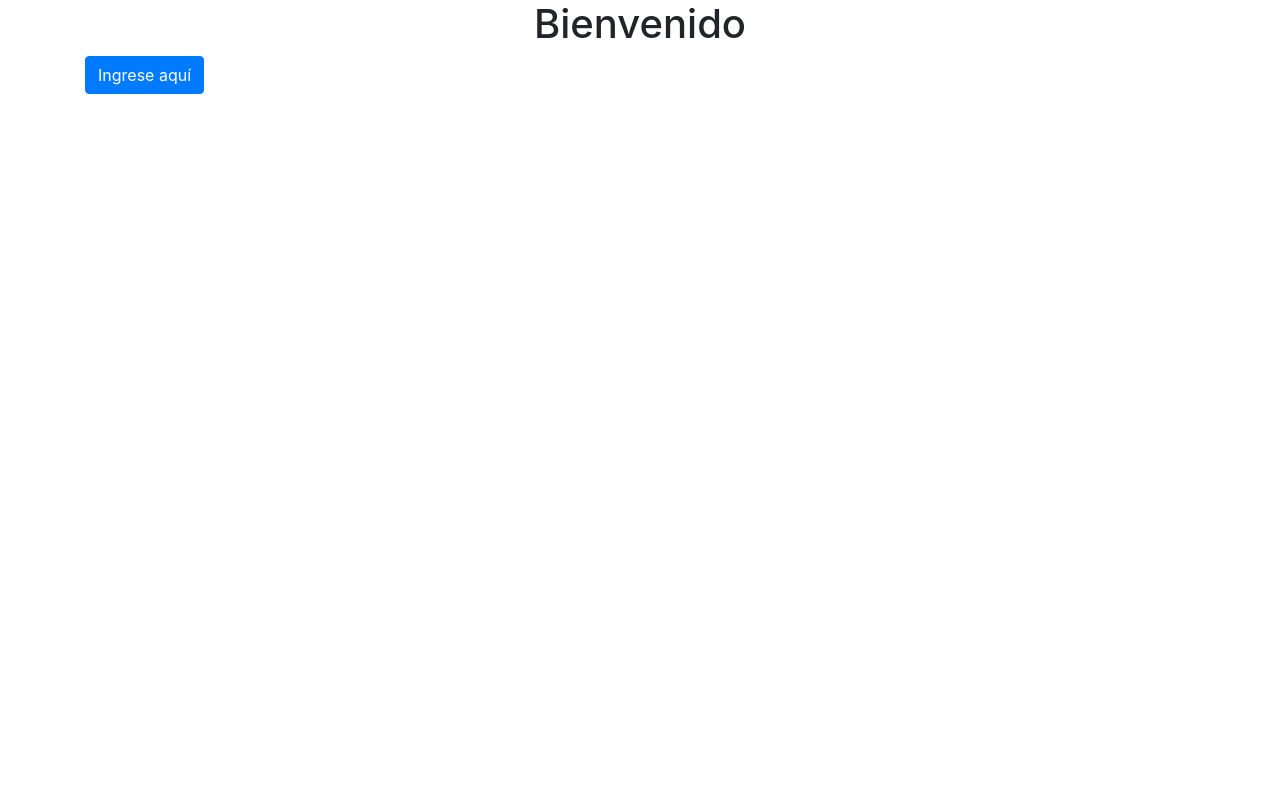
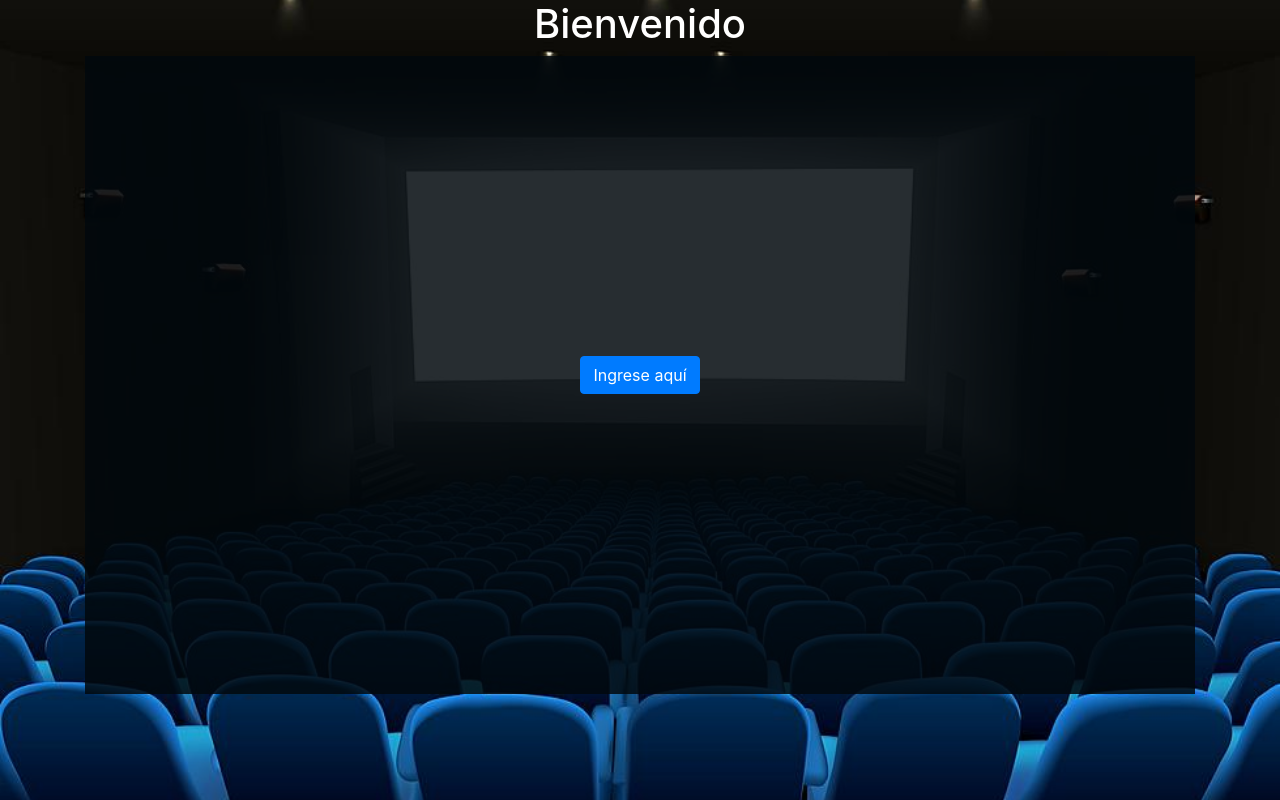
Before and after one commit to jcmina88/appMoviePDO, a PHP site: page / in a window 1280 px wide. Run offline with PHP 8.4, Linux system fonts and the light colour scheme; some libraries are stand-ins or nearby versions.

Commit message:
Se agrega imágen de fondo y etiqueta wrapper en welcome.php

```diff
--- /dev/null
+++ b/assets/css/style.css
@@ -0,0 +1,14 @@
+body {
+    height: 100vh;
+    background: url("../img/MovieTheater-898266112.jpg") 50% fixed;
+    background-size: cover;
+  }
+
+  .wrapper {
+    display: flex;
+    justify-content: center;
+    width: 100%;
+    min-height: 100%;
+    padding: 300px;
+    background: rgba(2, 9, 14, 0.85);
+  }
--- a/views/welcome.php
+++ b/views/welcome.php
@@ -6,13 +6,16 @@
     <title>AppPeliculas</title>
 
     <link rel="stylesheet" href="assets/css/bootstrap.min.css">
+    <link rel="stylesheet" href="assets/css/style.css">
 </head>
 <body>
     <header class="text-center">
-        <h1>Bienvenido</h1>
+        <h1 class="text-white">Bienvenido</h1>
     </header>
     <main class="container">
-        <a href="?controller=welcome&method=home" class="btn btn-primary">Ingrese aquí</a>
+        <div class="wrapper">
+            <a href="?controller=welcome&method=home" class="btn btn-primary">Ingrese aquí</a>
+        </div>
     </main>
 
     <script src="assets/js/jquery.js"></script>
```
Also changed, not shown: assets/img/MovieTheater-898266112.jpg (added).
